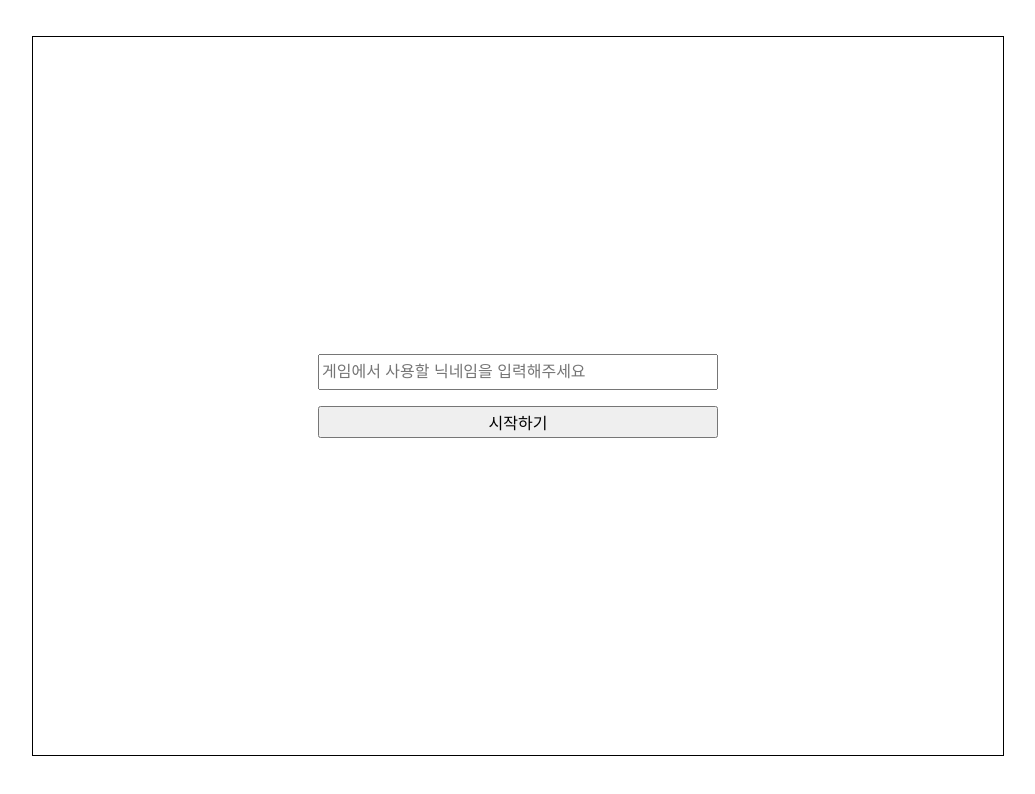
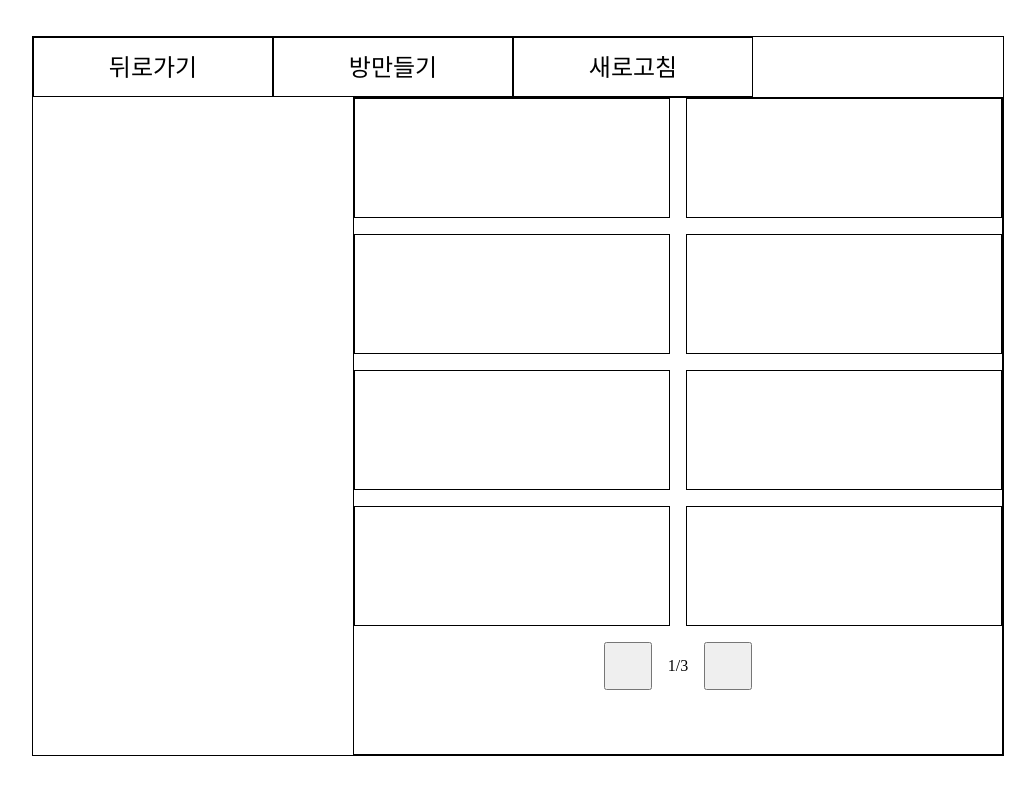
Before and after one commit to linear14/cootchmind, a React (Create React App) app in the folder client/: page / in a window 1280 px wide. Shown: the top 794 px of the page, without its empty margins (122-1157 px from the left). Built offline with nearby package versions, Linux system fonts and the light colour scheme.

Commit message:
Modify: 루트 라우팅을 대기실 페이지로 변경

```diff
--- a/client/src/App.js
+++ b/client/src/App.js
@@ -12,9 +12,9 @@ function App() {
       <GlobalStyle />
       <Layout>
         <Routes>
-          <Route path='/' element={<LoginPage />} />
+          <Route path='/' element={<RoomListPage />} />
+          <Route path='/login' element={<LoginPage />} />
           <Route path='/game' element={<GamePage />} />
-          <Route path='/game-list' element={<RoomListPage />} />
           <Route path='*' element={<div>Not Found</div>} />
         </Routes>
       </Layout>
--- a/client/src/components/PlayerNameInput.tsx
+++ b/client/src/components/PlayerNameInput.tsx
@@ -36,7 +36,7 @@ const PlayerNameInput = () => {
       return;
     }
     localStorage.setItem('player-name', playerName);
-    navigate('/game-list', { replace: true });
+    navigate('/', { replace: true });
   };
 
   return (
```
